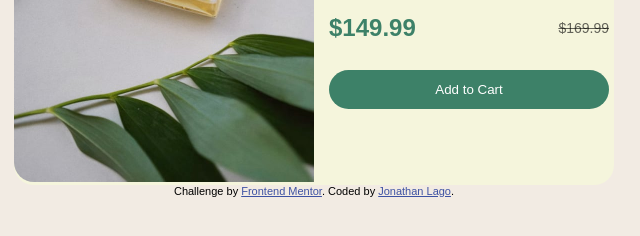
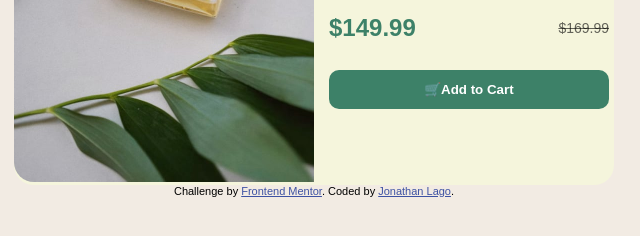
Before and after one commit to JhonnyJohnJones/Preview-de-Produto, a plain HTML site: page index.html in a window 1280 px wide. Shown: the part 292-528 px from the top of the page, 326-966 px from the left. Drawn offline with Linux system fonts and the light colour scheme.

Commit message:
colocando o emoji de carrinho no botão

```diff
--- a/style/style.css
+++ b/style/style.css
@@ -126,7 +126,8 @@ p {
 }
 
 button.add {
-    border-radius: 20px;
+    border-radius: 10px;
+    font-weight: bold;
     padding: max(3px, 10px);
     border: 2px solid transparent;
     color: white;
@@ -144,6 +145,10 @@ button.add:active {
     border: 2px solid var(--verde-padrao);
 }
 
+button.add::before {
+    content: '🛒';
+}
+
 
 .attribution {
     width: var(--tamanho-caixa-w);
```
